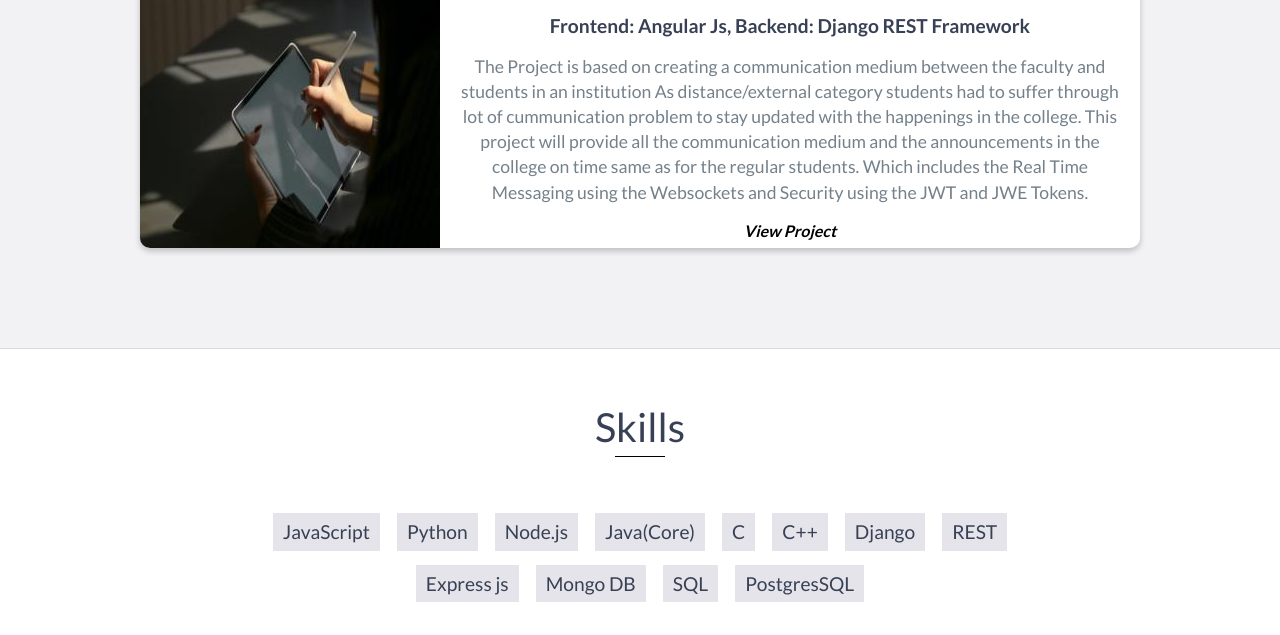
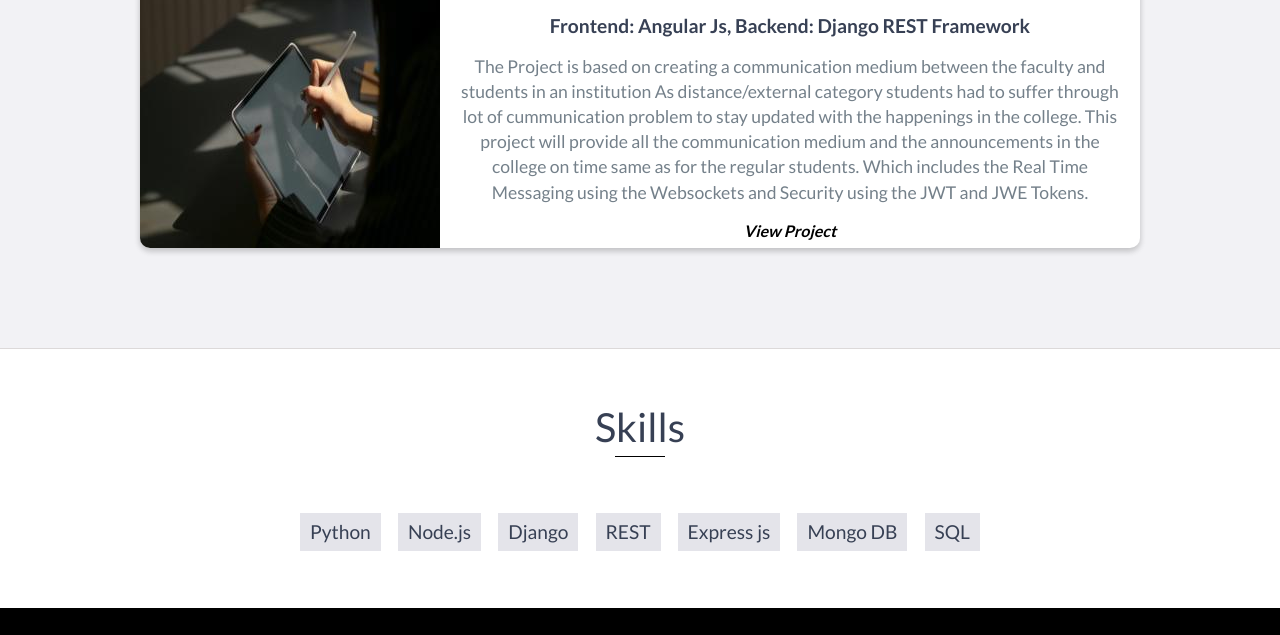
Before and after one commit to HarshMule20/HarshMule20.github.io, a website: page index.html in a window 1280 px wide. Shown: the part 2745-3380 px from the top of the page. Drawn offline with nearby package versions, Linux system fonts and the light colour scheme.

Commit message:
changes in the skills

```diff
--- a/index.html
+++ b/index.html
@@ -216,18 +216,18 @@
     <div id="skills">
         <h2 class="heading">Skills</h2>
         <ul>
-            <li>JavaScript</li>
+            <!-- <li>JavaScript</li> -->
             <li>Python</li>
             <li>Node.js</li>
-            <li>Java(Core)</li>
-            <li>C</li>
-            <li>C++</li>
+            <!-- <li>Java(Core)</li> -->
+            <!-- <li>C</li> -->
+            <!-- <li>C++</li> -->
             <li>Django</li>
             <li>REST</li>
             <li>Express js</li>
             <li>Mongo DB</li>
             <li>SQL</li>
-            <li>PostgresSQL</li>
+            <!-- <li>PostgresSQL</li> -->
         </ul>
     </div>
     <!-- End #skills -->
```
